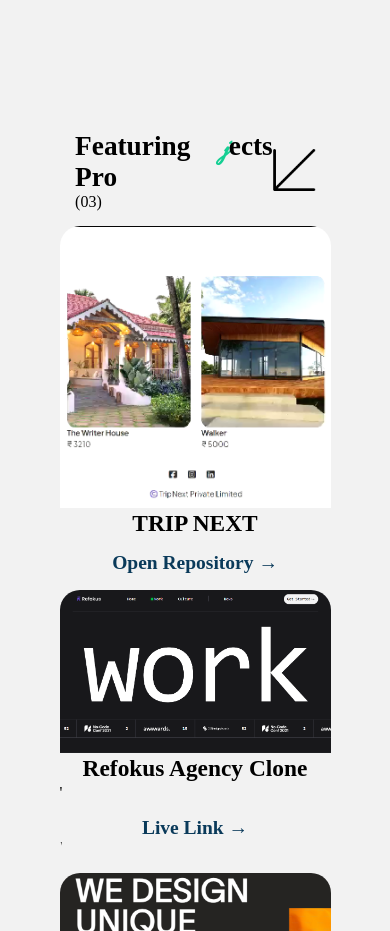
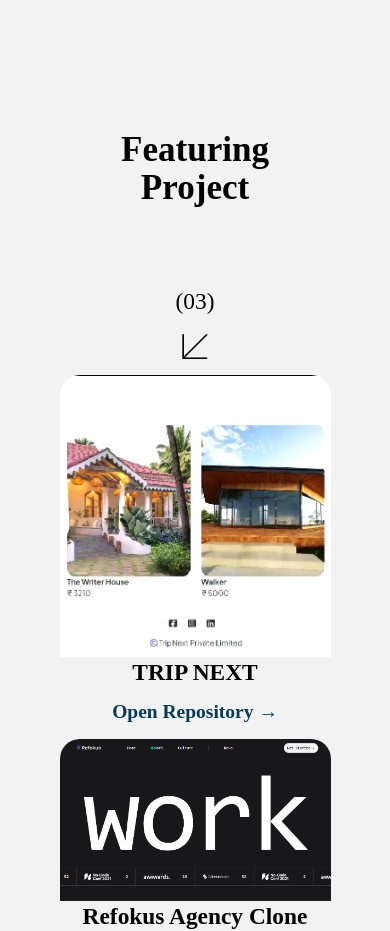
Before and after one commit to adityaprashant03/PORTFOLIO, a plain HTML site: page index.html in a window 390 px wide. Shown: the part 1280-2211 px from the top of the page. Drawn offline with nearby package versions, Linux system fonts and the light colour scheme.

Commit message:
Updated work section and responsive fixes

```diff
--- a/index.html
+++ b/index.html
@@ -153,7 +153,8 @@
             <div id="work">
                 <div class="workrow">
                     <div class="heading">
-                        <h1>Featuring Pro<span>j</span>ects</h1>
+                        <h1 class="mobileh1">Featuring Project</h1>
+                        <h1 class="deskh1">Featuring Pro<span>j</span>ects</h1>
                         <span class="mini">(03)</span>
                     </div>
                     <img src="diagonal-arrow.png" alt="" style="height: 5vh; transform: rotate(90deg);">
--- a/style.css
+++ b/style.css
@@ -481,6 +481,9 @@ margin-top: 0;
     justify-content: space-between;
 }
 
+.heading .mobileh1{
+    opacity: 0;
+}
 .workrow h1{
     font-size: 7vw;
     font-weight: 600;
@@ -657,7 +660,7 @@ margin-top: 0;
 
 
 
-@media (max-width: 600px) {
+@media (max-width: 599px) {
 
     html, body {
         overflow-x: hidden !important;
@@ -843,3 +846,59 @@ margin-top: 0;
     }
 
 }
+
+
+@media (max-width: 499px) {
+
+    .deskh1{
+        opacity: 0;
+        margin:none;
+    }
+    .heading .mobileh1{
+        opacity: 1;
+    }
+
+    /* Fix work heading structure */
+    .workrow {
+        flex-direction: column !important;
+        gap: 3vw !important;
+        text-align: center !important;
+    }
+
+    .workrow .heading {
+        display: flex;
+        flex-direction: column;
+        align-items: center;
+        justify-content: center;
+        line-height: 1.1;
+    }
+
+    .workrow h1 {
+        font-size: 9vw !important;
+        white-space: normal !important;
+        word-break: keep-all !important;
+    }
+
+    /* Prevent "Pro j ects" broken splitting */
+    .workrow h1 span {
+        display: inline !important;
+    }
+
+    /* Keep (03) under the heading */
+    .workrow .mini {
+        font-size: 6vw !important;
+        margin-top: 1vw;
+        text-align: center;
+    }
+
+    /* Arrow resize + centered */
+    .workrow img {
+        height: 3vh !important;
+        margin-top: 2vw;
+    }
+
+    .text-div{
+    height: 10vh;
+    overflow: hidden;
+}
+}
```
